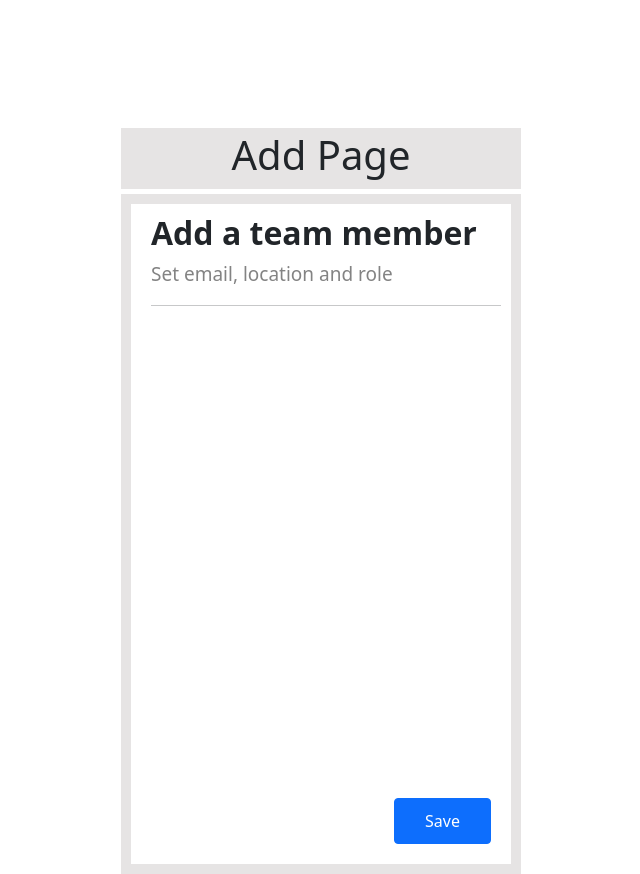
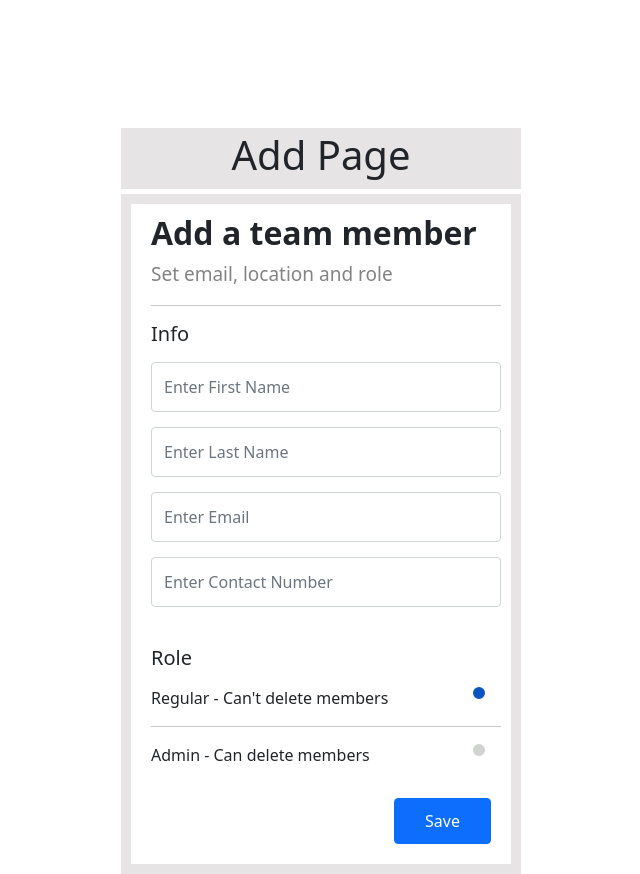
Before and after one commit to AdityaSatnalika0202/teamMember-instawork, a React (Create React App) app in the folder instawork/: page / in a window 1280 px wide. Shown: the whole page, without its empty margins (319-959 px from the left). Built offline with nearby package versions, Linux system fonts and the light colour scheme.

Commit message:
add pages form

```diff
--- a/instawork/package.json
+++ b/instawork/package.json
@@ -8,6 +8,7 @@
     "@testing-library/user-event": "^12.1.10",
     "bootstrap": "^5.1.3",
     "react": "^17.0.2",
+    "react-bootstrap": "^2.0.3",
     "react-bootstrap-icons": "^1.6.1",
     "react-dom": "^17.0.2",
     "react-scripts": "4.0.3",
--- a/instawork/src/components/userInfoForm/UserInfoForm.jsx
+++ b/instawork/src/components/userInfoForm/UserInfoForm.jsx
@@ -1,9 +1,27 @@
 import React from 'react'
+import {Form} from 'react-bootstrap'
+import './userinfoform.css'
+
 
 const UserInfoForm = () => {
     return (
         <div>
-            Some Form
+            <h5 className='mb-3'>Info</h5>
+            <form onSubmit={()=>{}} >
+                <input className="form-control input-form-text" type="text" value={""} placeholder='Enter First Name' onChange={()=>{}} />
+                <input className="form-control input-form-text" type="text" value={""} placeholder='Enter Last Name' onChange={()=>{}} />
+                <input className="form-control input-form-text" type="text" value={""} placeholder='Enter Email' onChange={()=>{}} />
+                <input className="form-control input-form-text" type="text" value={""} placeholder='Enter Contact Number' onChange={()=>{}} />
+            </form>
+            <br/>
+            <h5 className='mb-3'>Role</h5>
+            <form className=''>
+             <input type="radio" value="regular" id="male" onChange={()=>{}} name="role" defaultChecked />
+                <label for="regular">Regular - Can't delete members</label> <br/>
+             <hr/>
+            <input type="radio" value="admin" id="female" onChange={()=>{}} name="role"/>
+            <label for="admin">Admin - Can delete members</label>
+         </form>
         </div>
     )
 }
--- a/instawork/src/components/userInfoForm/userinfoform.css
+++ b/instawork/src/components/userInfoForm/userinfoform.css
@@ -0,0 +1,37 @@
+label{
+    float: left;
+    margin-right: 20px;
+    width : 300px
+}
+
+.input-form-text {
+    margin-bottom: 15px !important;
+    height : 50px !important;
+}
+    input[type='radio']:after {
+        width: 18px;
+        height: 18px;
+        border-radius: 15px;
+        top: -2px;
+        left: -1px;
+        position: relative;
+        background-color: #d1d3d1;
+        content: '';
+        display: inline-block;
+        visibility: visible;
+        border: 3px solid white;
+    }
+
+    input[type='radio']:checked:after {
+        width: 18px;
+        height: 18px;
+        border-radius: 15px;
+        top: -2px;
+        left: -1px;
+        position: relative;
+        background-color: rgb(10, 84, 193);
+        content: '';
+        display: inline-block;
+        visibility: visible;
+        border: 3px solid white;
+    }
--- a/instawork/src/containers/addPage/AddPage.jsx
+++ b/instawork/src/containers/addPage/AddPage.jsx
@@ -2,6 +2,7 @@ import React from 'react'
 import './addpage.css'
 import Header from '../../components/header/Header';
 import Description  from '../../components/description/Description'
+import UserInfoForm from '../../components/userInfoForm/UserInfoForm';
 
 const AddPage = () => {
     return (
@@ -10,6 +11,7 @@ const AddPage = () => {
             <div className='main-container'>
                 <div className='sub-container'>
                     <Description mainHeading = {"Add a team member"} subHeading = {"Set email, location and role"}/>
+                    <UserInfoForm />
 
                     <div className='save-button'><button type="button" class="btn btn-primary">Save</button></div>
                 </div>
```
Also changed, not shown: 1 other file (tests, documents, lock files or other folders).
